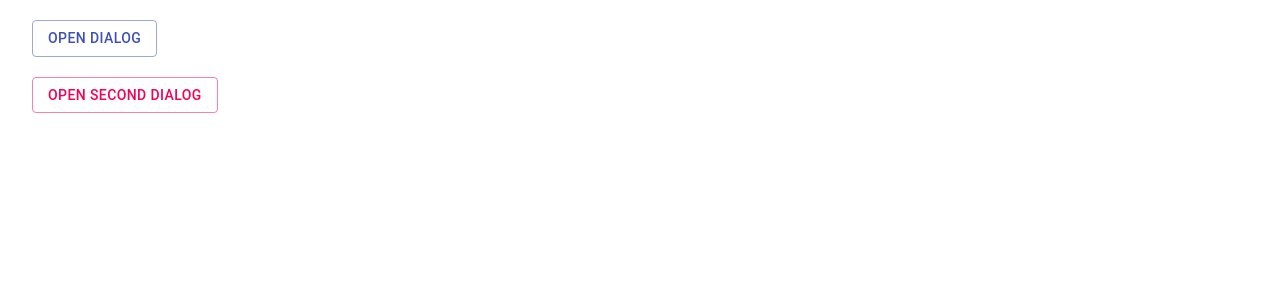
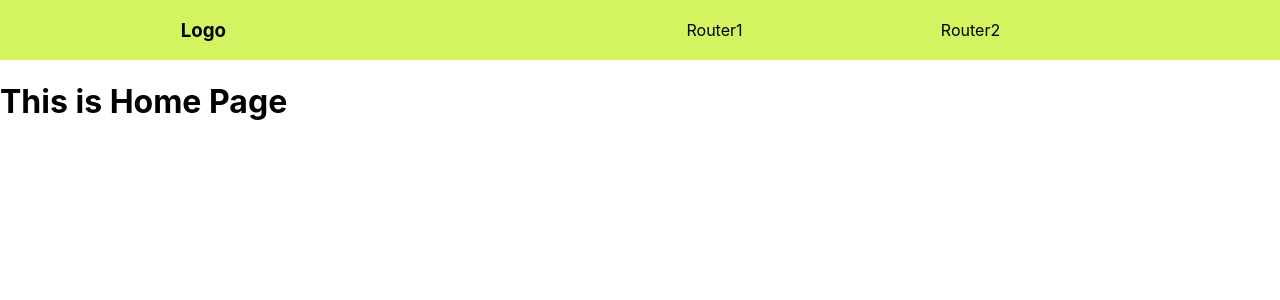
Before and after one commit to the-frontend-coding/ReactCodingExamplesv2, a React (Create React App) app: page / in a window 1280 px wide. Shown: the top 300 px of the page. Built offline with nearby package versions, Linux system fonts and the light colour scheme.

Commit message:
Adding Files

```diff
--- a/package.json
+++ b/package.json
@@ -9,6 +9,7 @@
     "@testing-library/user-event": "^12.8.3",
     "react": "^17.0.2",
     "react-dom": "^17.0.2",
+    "react-router-dom": "^5.2.1",
     "react-scripts": "4.0.3",
     "web-vitals": "^1.1.2"
   },
--- a/src/App.css
+++ b/src/App.css
@@ -1,20 +1,25 @@
 .App {
   text-align: left;
-  margin-left: 2rem;
 }
 
+nav {
+  width: 100%;
+  display: flex;
+  justify-content: space-around;
+  align-items: center;
 
-.App-header {
-  background-color: #282c34;
-  min-height: 100vh;
-  display: flex;
-  flex-direction: column;
-  align-items: center;
-  justify-content: center;
-  font-size: calc(10px + 2vmin);
-  color: white;
+  background-color: rgb(211, 243, 96);
 }
 
-.App-link {
-  color: #61dafb;
+.nav-links {
+  width: 40%;
+  justify-content: space-around;
+  align-items: center;
+  display: flex;
+  list-style: none;
 }
+
+.nav-style {
+  text-decoration: none;
+  color: black;
+}
--- a/src/App.js
+++ b/src/App.js
@@ -1,26 +1,26 @@
-import './App.css';
-import ReactSpreadOperatrParent from './ReactSpreadOperatrParent'
-import ReactSpreadOperator from './ReactSpreadOperator'
-import ReactDefaultPropsParent from './ReactDefaultPropsParent'
-import ReactMapExample from './ReactMapExample'
-import ReactFilterDuplicate from './ReactFilterDuplicate'
-import ReactMaptoRemoveDuplicates from './ReactMaptoRemoveDuplicates'
-import ReactReducetoRemoveDuplicates from './ReactReducetoRemoveDuplicates'
-import ReactcomponentDidMount from './ReactcomponentDidMount'
-import ReactHooksExample1 from './ReactHooksExample1'
-import ReactHooksExample2 from './ReactHooksExample2'
-import ReactHooksExample3 from './ReactHooksExample3'
-import ReactHooksExample4 from './ReactHooksExample4'
-import ReactuseEffect from './ReactuseEffect'
-import ReactuseEffectExample from './ReactuseEffectExample'
-import ReactSelectTag from './ReactSelectTag'
-import ReactReusableDialogExample from './ReactReusableDialogExample'
+import "./App.css";
+import ReactSpreadOperatrParent from "./ReactSpreadOperatrParent";
+import ReactSpreadOperator from "./ReactSpreadOperator";
+import ReactDefaultPropsParent from "./ReactDefaultPropsParent";
+import ReactMapExample from "./ReactMapExample";
+import ReactFilterDuplicate from "./ReactFilterDuplicate";
+import ReactMaptoRemoveDuplicates from "./ReactMaptoRemoveDuplicates";
+import ReactReducetoRemoveDuplicates from "./ReactReducetoRemoveDuplicates";
+import ReactcomponentDidMount from "./ReactcomponentDidMount";
+import ReactHooksExample1 from "./ReactHooksExample1";
+import ReactHooksExample2 from "./ReactHooksExample2";
+import ReactHooksExample3 from "./ReactHooksExample3";
+import ReactHooksExample4 from "./ReactHooksExample4";
+import ReactuseEffect from "./ReactuseEffect";
+import ReactuseEffectExample from "./ReactuseEffectExample";
+import ReactSelectTag from "./ReactSelectTag";
+import ReactReusableDialogExample from "./ReactReusableDialogExample";
+import ReactRouterExample from "./ReactRouterExample";
 
 function App() {
   return (
     <div className="App">
-      <br/>
-      <ReactReusableDialogExample/>
+      <ReactRouterExample />
     </div>
   );
 }
--- /dev/null
+++ b/src/ReactHome.js
@@ -0,0 +1,13 @@
+import React from "react";
+
+//Nav item Logo related page to be displayed
+//Home Page
+const ReactHome = () => {
+  return (
+    <div>
+      <h1>This is Home Page</h1>
+    </div>
+  );
+};
+
+export default ReactHome;
--- /dev/null
+++ b/src/ReactNavigation.js
@@ -0,0 +1,28 @@
+import React from 'react'
+import {Link} from 'react-router-dom'
+
+//This is navigation bar component
+const ReactNavigation = () => {
+    return (
+        <div>
+            <nav>
+                {/* When particular nav item is clicked then it is redirected to
+                related page, by specifying path of that page in "to" */}
+                <Link to="/" className="nav-style">
+                <h3>Logo</h3>
+                </Link>
+            <ui className="nav-links">
+                <Link to="/router1" className="nav-style" >
+                <li>Router1</li>
+                </Link>
+                <Link to="/router2" className="nav-style" >
+                <li>Router2</li>
+                </Link>
+            </ui>
+
+            </nav>
+        </div>
+    )
+}
+
+export default ReactNavigation
--- /dev/null
+++ b/src/ReactRouter1.js
@@ -0,0 +1,12 @@
+import React from 'react'
+
+//Nav item Router1 related page to be displayed
+const ReactRouter1 = () => {
+    return (
+        <div>
+            <h1>This is ReactRouter1 Page</h1>
+        </div>
+    )
+}
+
+export default ReactRouter1
--- /dev/null
+++ b/src/ReactRouter2.js
@@ -0,0 +1,39 @@
+import {React, useEffect, useState} from "react"
+import {Link} from 'react-router-dom'
+
+//Nav item Router1 related page to be displaye
+const ReactRouter2 = () => {
+    const [items, setitems] = useState([]);
+
+    //Fetching random user's data to be displyed in page
+    useEffect(()=>{
+        fetch("https://reqres.in/api/users?page=2")
+        .then (response=>response.json())
+        .then (data=>setitems(data.data))
+
+    },[])
+
+    const handleClick=()=>{
+        console.log(items);
+    }
+
+    return (
+        <div>
+            <h1>This is ReactRouter2 Page</h1>
+            {/*When each item present in the list is clicked then it is redirected to
+            description Page */}
+            {items.map(result=>(
+                <ul className="nav-links" key={result.id}>
+                    <Link  to="/router2/${result.id}"className="nav-style">
+                <li>{result.first_name}</li>
+                </Link>
+                </ul>
+
+            ))}
+            <button onClick={handleClick}>Click ME</button>
+
+        </div>
+    )
+}
+
+export default ReactRouter2
--- /dev/null
+++ b/src/ReactRouterDescription.js
@@ -0,0 +1,13 @@
+import React from "react";
+
+//When each item present in the Router2 nav-item Page is Clicked
+// then it will be redirected to this page
+const ReactRouterDescription = () => {
+  return (
+    <div>
+      <h2>This is Description Page</h2>
+    </div>
+  );
+};
+
+export default ReactRouterDescription;
--- /dev/null
+++ b/src/ReactRouterExample.js
@@ -0,0 +1,26 @@
+import React from "react";
+import { Route, BrowserRouter, Switch } from "react-router-dom";
+import ReactNavigation from "./ReactNavigation";
+import ReactHome from "./ReactHome";
+import ReactRouter1 from "./ReactRouter1";
+import ReactRouter2 from "./ReactRouter2";
+import ReactRouterDescription from "./ReactRouterDescription"
+
+const ReactRouterExample = () => {
+  return (
+   //Wrapping BrowserRouter around Navigation bar
+    <BrowserRouter>
+      <ReactNavigation />
+      <Switch>
+        {/* If directed to specified path then corresponding
+        component wil be loaded */}
+        <Route exact path="/" component={ReactHome} />
+        <Route exact path="/router1" component={ReactRouter1} />
+        <Route exact path="/router2" component={ReactRouter2} />
+        <Route exact path=  "/router2/:id" component={ReactRouterDescription}/>
+      </Switch>
+    </BrowserRouter>
+  );
+};
+
+export default ReactRouterExample;
```
Also changed, not shown: 1 other file (tests, documents, lock files or other folders).
